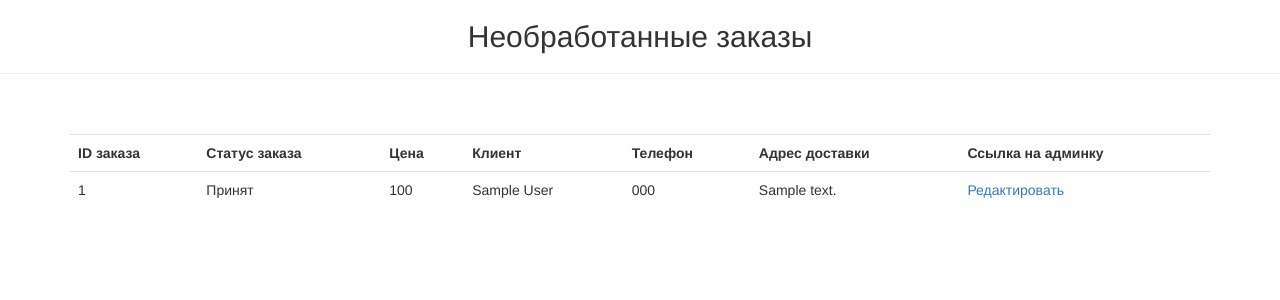
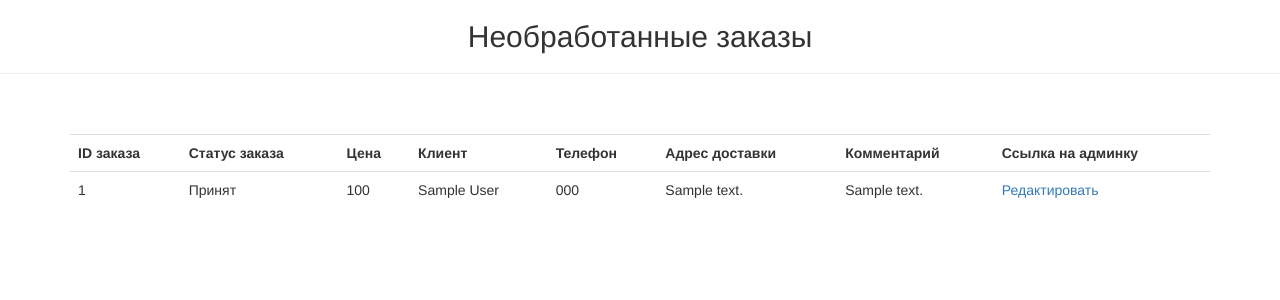
Before and after one commit to Sterrrrest/star-burger-master, a Django app: page /manager/orders/ in a window 1280 px wide. Shown: the part 52-352 px from the top of the page. Run offline with Django 3.2, Linux system fonts and the light colour scheme; a user stored in the database is signed in; tables that the repository leaves empty hold one stand-in row (values such as "Sample post"); parts of the project's set-up code (start-up, migrations or seed data) failed here and were passed over; some libraries are stand-ins or nearby versions.

Commit message:
Added comments to Order

```diff
--- a/foodcartapp/models.py
+++ b/foodcartapp/models.py
@@ -120,6 +120,7 @@ class Order(models.Model):
         FIN = '4', 'Доставлен'
 
     status = models.CharField(max_length=2, choices=Status.choices, default=Status.ACC, db_index=True)
+    comment = models.TextField(verbose_name='Комментарий', max_length=400, blank=True)
 
     objects = OrderQuerySet.as_manager()
 
--- a/restaurateur/templates/order_items.html
+++ b/restaurateur/templates/order_items.html
@@ -19,6 +19,7 @@
       <th>Клиент</th>
       <th>Телефон</th>
       <th>Адрес доставки</th>
+      <th>Комментарий</th>
       <th>Ссылка на админку</th>
     </tr>
 
@@ -30,6 +31,7 @@
         <td>{{item.firstname}} {{item.lastname}}</td>
         <td>{{item.phonenumber}}</td>
         <td>{{item.address}}</td>
+        <td>{{item.comment}}</td>
         <td><a href = "{% url 'admin:foodcartapp_order_change' object_id=item.id %}?next={{ request.path|urlencode }}"> Редактировать</a></td>
       </tr>
     {% endfor %}
```
Also changed, not shown: foodcartapp/migrations/0047_order_comment.py (added).
